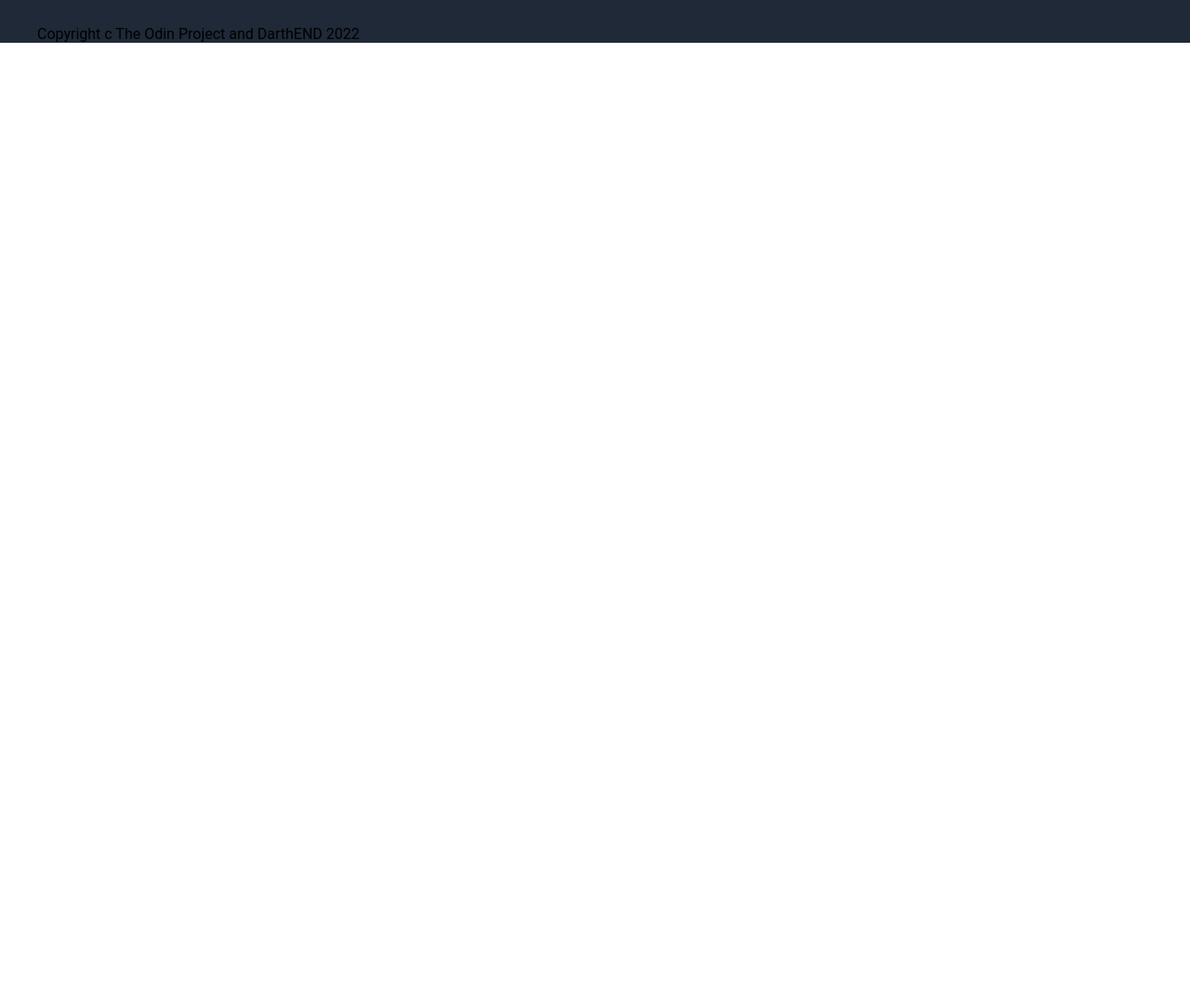
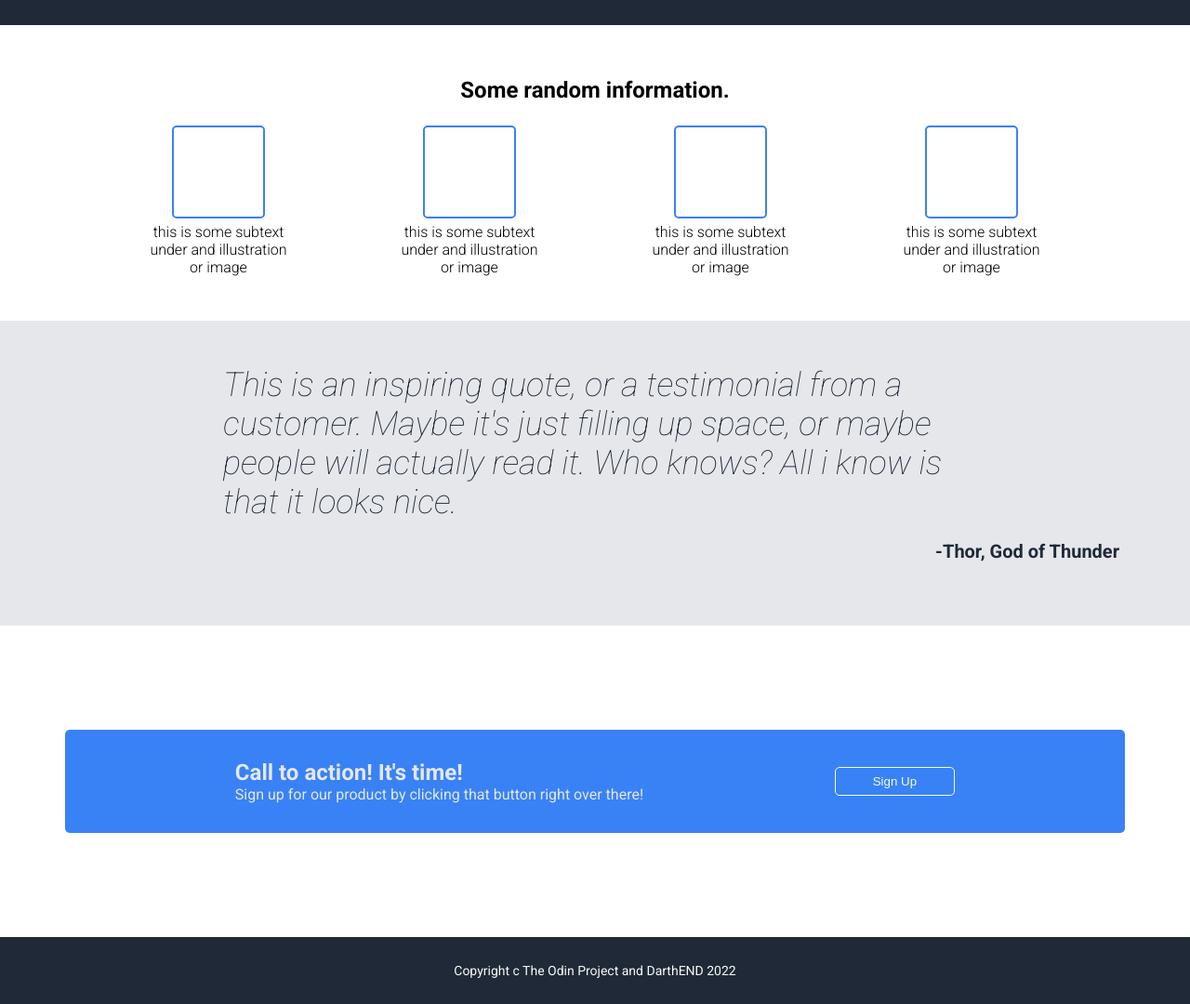
Before and after one commit to DarthEND/TOP-landing-page, a plain HTML site: page index.html in a window 1280 px wide. Shown: the part 360-1440 px from the top of the page at 93% size. Before the commit the page ends 800 px from the top, so only its background shows below. Drawn offline with Linux system fonts and the light colour scheme.

Commit message:
finish design concept

```diff
--- a/index.html
+++ b/index.html
@@ -6,6 +6,9 @@
     <meta name="viewport" content="width=device-width, initial-scale=1.0">
     <title>Landing Page</title>
     <link rel="stylesheet" href="style.css">
+    <link rel="preconnect" href="https://fonts.googleapis.com">
+    <link rel="preconnect" href="https://fonts.gstatic.com" crossorigin>
+    <link href="https://fonts.googleapis.com/css2?family=Roboto:ital,wght@0,100;0,300;0,400;0,700;1,100&display=swap" rel="stylesheet">
 </head>
 <body>
     <div class="header_bg">
@@ -36,7 +39,58 @@
             </div>
         </header>
     </div>
+    <main>
+        <div class="info">
+            <h2>Some random information.</h2>
+            <div class="cards">
+                <div class="card">
+                    <div class="image">
 
+                    </div>
+                    <p>this is some subtext under and illustration or image</p>
+                </div>
+                <div class="card">
+                    <div class="image">
+
+                    </div>
+                    <p>this is some subtext under and illustration or image</p>
+                </div>
+                <div class="card">
+                    <div class="image">
+
+                    </div>
+                    <p>this is some subtext under and illustration or image</p>
+                </div>
+                <div class="card">
+                    <div class="image">
+
+                    </div>
+                    <p>this is some subtext under and illustration or image</p>
+                </div>
+            </div>
+        </div>
+        <div class="quote_bg">
+            <div class="quote">
+                <p class="quote_text">
+                    This is an inspiring quote, or a testimonial from a customer.
+                    Maybe it's just filling up space, or maybe people will actually read it.
+                    Who knows? All i know is that it looks nice.
+                </p>
+                <p class="quote_author">-Thor, God of Thunder</p>
+            </div>
+        </div>
+        <div class="sign_up_banner">
+            <div class="banner">
+                <div class="bn_text">
+                    <h2>Call to action! It's time!</h2>
+                    <p>Sign up for our product by clicking that button right over there!</p>
+                </div>
+                <div>
+                    <button>Sign Up</button>
+                </div>
+            </div>
+        </div>
+    </main>
     <div class="footer_bg">
         <footer>
             <p>Copyright c The Odin Project and DarthEND 2022</p>
--- a/style.css
+++ b/style.css
@@ -4,16 +4,33 @@
     box-sizing: border-box;
 }
 body{
-    font-family: Roboto, Arial, sans-serif;
+    font-family: 'Roboto', Arial, sans-serif;
 }
-.header_bg, .footer_bg{
+button, a{
+    cursor: pointer;
+}
+/* Header and Footer */
+.header_bg,
+.footer_bg{
     width: 100%;
     background-color: #1f2937;
 }
-header, footer{
+header,
+footer,
+.info,
+.quote,
+.sign_up_banner{
+    max-width: 1200px;
     width: 100%;
-    max-width: 1200px;
     margin: 0 auto;
+}
+footer{
+    display: flex;
+    justify-content: center;
+    align-items: center;
+    color: #f9faf8;
+    font-size: 14px;
+    padding: 2em 0;
 }
 nav{
     display: flex;
@@ -59,6 +76,7 @@ nav ul li a:hover{
     font-size: 18px;
     color: #e5e7eb;
     padding: 1em 0;
+    font-weight: 300;
 }
 .text button{
     background-color: #3882f6;
@@ -78,3 +96,86 @@ nav ul li a:hover{
     align-items: center;
     color: #f9faf8;
 }
+/* Content */
+.info{
+    padding: 2em 0 3em 0;
+}
+.info h2{
+    text-align: center;
+    padding: 1em 0;
+}
+.cards{
+    display: flex;
+    justify-content: space-evenly;
+}
+.card{
+    width: 150px;
+    display: flex;
+    flex-direction: column;
+    align-items: center;
+    text-align: center;
+}
+.card .image{
+    width: 100px;
+    height: 100px;
+    border: 2px solid #3882f6;
+    border-radius: 5px;
+    margin-bottom: 5px;
+}
+.card p{
+    font-weight: 300;
+}
+.quote_bg{
+    width: 100%;
+    background-color: #e5e7eb;
+}
+.quote{
+    color: #1f2937;
+    padding: 3em 1em;
+    display: flex;
+    flex-direction: column;
+    align-items: center;
+}
+.quote_text{
+    font-style: italic;
+    font-weight: 100;
+    font-size: 36px;
+    width: 800px;
+}
+.quote_author{
+    align-self: flex-end;
+    padding: 1em;
+    font-weight: bold;
+    font-size: 20px;
+}
+.sign_up_banner{
+    display: flex;
+    justify-content: center;
+    padding: 7em 0;
+}
+.banner{
+    display: flex;
+    width: 95%;
+    border-radius: 5px;
+    justify-content: space-around;
+    align-items: center;
+    padding: 2em 5em;
+    background-color: #3882f6;
+    color: #e5e7eb;
+}
+.banner div:last-child{
+    display: flex;
+    justify-content: center;
+    align-items: center;
+}
+.banner button{
+    padding: 0.5em 3em;
+    border: 1px solid #f9faf8;
+    color: #f9faf8;
+    background-color: transparent;
+    border-radius: 5px;
+}
+.banner button:hover{
+    color: #3882f6;
+    background-color: #f9faf8;
+}
```
